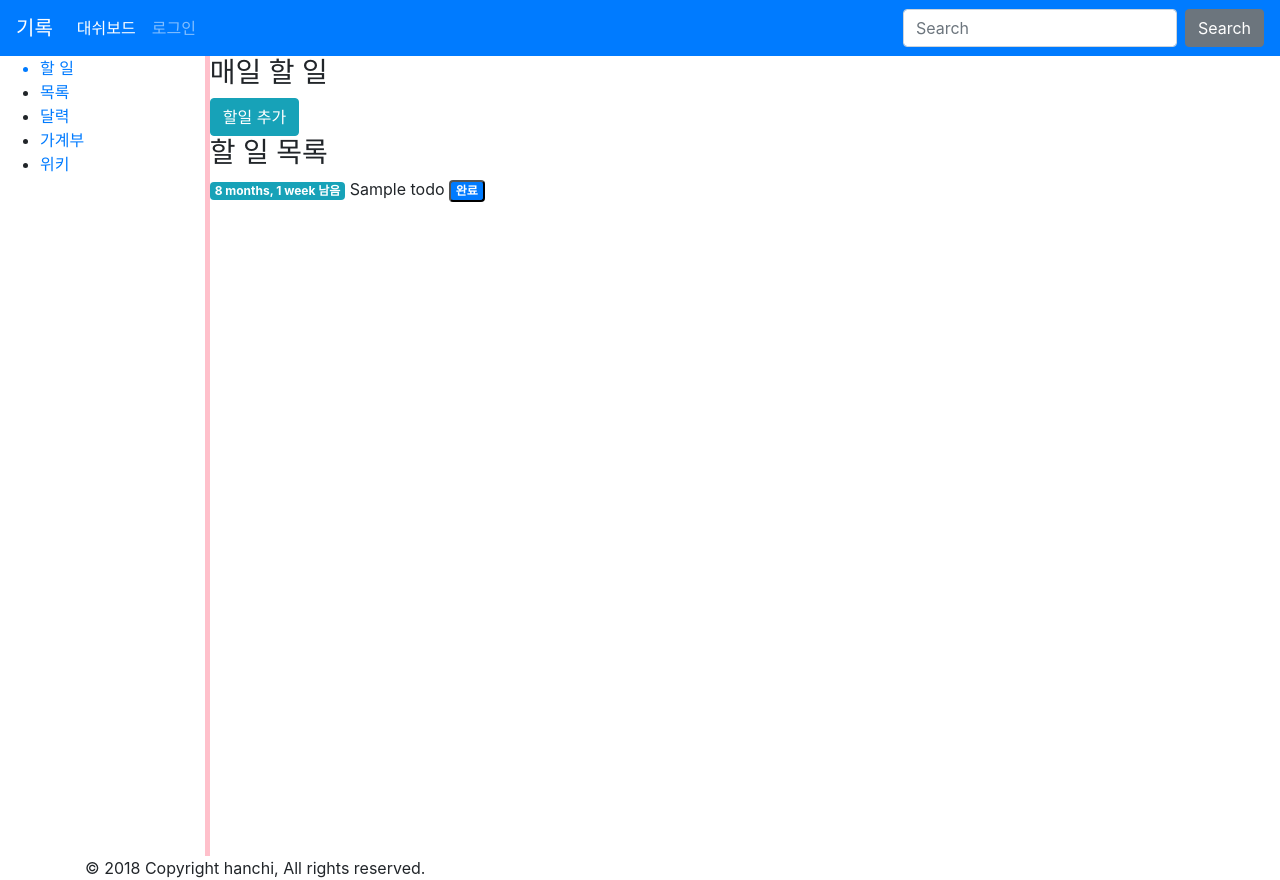
After one commit to lindychi/mnec, a Django app: template nec_todo/templates/nec_todo/todo_list.html in a window 1280 px wide. The commit adds this page. Run offline with Django 3.2, Linux system fonts and the light colour scheme; the template is opened without the code that fills it: most values are stand-ins (such as "Sample title", 1, 10 or a date in 2020); some libraries are stand-ins or nearby versions.

Commit message:
todo list 추가

```diff
--- /dev/null
+++ b/nec/static/css/record.css
@@ -0,0 +1,18 @@
+.wrapper {
+    display: flex;
+    width: 100%;
+}
+
+#sidebar {
+    width: 250px;
+    top: 0;
+    left: 0;
+    height: 100vh;
+    z-index: 999;
+    border-right: 5px solid pink;
+    transition: all 0.3s;
+}
+
+#content {
+  width: 100%;
+}
--- a/nec/templates/base.html
+++ b/nec/templates/base.html
@@ -10,19 +10,25 @@
   <!--Import Google Icon Font-->
   <link href="https://fonts.googleapis.com/icon?family=Material+Icons" rel="stylesheet">
   <!-- Compiled and minified CSS -->
-    <link rel="stylesheet" href="https://cdnjs.cloudflare.com/ajax/libs/materialize/1.0.0-beta/css/materialize.min.css">
-    <!-- <link rel="stylesheet" href="{% static 'css/materialize.min.css' %}"> -->
+  <!-- <link rel="stylesheet" href="https://cdnjs.cloudflare.com/ajax/libs/materialize/1.0.0-beta/css/materialize.min.css"> -->
+  <link rel="stylesheet" href="https://stackpath.bootstrapcdn.com/bootstrap/4.3.1/css/bootstrap.min.css" integrity="sha384-ggOyR0iXCbMQv3Xipma34MD+dH/1fQ784/j6cY/iJTQUOhcWr7x9JvoRxT2MZw1T" crossorigin="anonymous">
+  <link rel="stylesheet" href="{% static 'css/bootstrap.min.css' %}">
+  <link rel="stylesheet" href="{% static 'css/record.css' %}">
   {% block css %}{% endblock %}
 
   <!--Load the AJAX API-->
-    <script type="text/javascript" src="https://www.gstatic.com/charts/loader.js"></script>
+  <!-- <script type="text/javascript" src="https://www.gstatic.com/charts/loader.js"></script>
+  <script src="//cdnjs.cloudflare.com/ajax/libs/jquery/3.2.1/jquery.min.js"></script> -->
+  <script src="https://code.jquery.com/jquery-3.3.1.slim.min.js" integrity="sha384-q8i/X+965DzO0rT7abK41JStQIAqVgRVzpbzo5smXKp4YfRvH+8abtTE1Pi6jizo" crossorigin="anonymous"></script>
+  <script src="https://cdnjs.cloudflare.com/ajax/libs/popper.js/1.14.7/umd/popper.min.js" integrity="sha384-UO2eT0CpHqdSJQ6hJty5KVphtPhzWj9WO1clHTMGa3JDZwrnQq4sF86dIHNDz0W1" crossorigin="anonymous"></script>
+  <script src="https://stackpath.bootstrapcdn.com/bootstrap/4.3.1/js/bootstrap.min.js" integrity="sha384-JjSmVgyd0p3pXB1rRibZUAYoIIy6OrQ6VrjIEaFf/nJGzIxFDsf4x0xIM+B07jRM" crossorigin="anonymous"></script>
   {% block javascript %}{% endblock %}
 
-    <script type="text/javascript" src="https://code.jquery.com/jquery-3.2.1.min.js"></script>
-    <!-- <script src="https://cdnjs.cloudflare.com/ajax/libs/materialize/1.0.0-beta/js/materialize.min.js"></script> -->
-    <!-- <script src="{% static 'js/materialize.min.js' %}"></script> -->
+  <!-- <script type="text/javascript" src="https://code.jquery.com/jquery-3.2.1.min.js"></script> -->
+
   <script>
   $(document).ready(() => {
+    $('.datepicker').datepicker();
     $('.materialize-chips').chips({% block chips_init %}{% endblock %});
     $("form").on("submit", function() {
       $chips = "";
@@ -32,34 +38,38 @@
       $("#id_tags").attr('value', $chips);
     });
     $(".calendar_today").focus();
+    $('select').formSelect();
   });
   </script>
 </head>
 <body>
-<nav>
-    <div class="nav-wrapper">
-        <a class="brand-logo" href="{% url 'dashboard' %}">기록</a>
-        <ul id="nav-mobile" class="right hide-on-med-and-down">
-            <li><a href="{% url 'dashboard' %}">대쉬보드</a></li>
+  <nav class="navbar navbar-expand-lg navbar-dark bg-primary">
+    <a class="navbar-brand" href="{% url 'dashboard' %}">기록</a>
+    <button class="navbar-toggler" type="button" data-toggle="collapse" data-target="#navbarColor01" aria-controls="navbarColor01" aria-expanded="false" aria-label="Toggle navigation">
+      <span class="navbar-toggler-icon"></span>
+    </button>
+
+    <div class="collapse navbar-collapse" id="navbarColor01">
+      <ul class="navbar-nav mr-auto">
+        <li class="nav-item active">
+          <a class="nav-link" href="{% url 'dashboard' %}">대쉬보드<span class="sr-only">(current)</span></a>
+        </li>
         {% if user.is_authenticated %}
-                <li><a href="{% url 'logout' %}">로그아웃</a></li>
+        <li class="nav-item"><a class="nav-link" href="{% url 'logout' %}">로그아웃</a></li>
         {% else %}
-                <li><a href="{% url 'login' %}">로그인</a></li>
+        <li class="nav-item"><a class="nav-link" href="{% url 'login' %}">로그인</a></li>
         {% endif %}
       </ul>
-        <form>
-            <div class="input-field right">
-                <input id="search" type="search" required>
-                <label class="label-icon" for="search"><i class="material-icons">search</i></label>
-                <i class="material-icons">close</i>
-            </div>
+      <form class="form-inline my-2 my-lg-0">
+        <input class="form-control mr-sm-2" type="text" placeholder="Search">
+        <button class="btn btn-secondary my-2 my-sm-0" type="submit">Search</button>
       </form>
     </div>
   </nav>
 
-<!-- Page Layout -->
-<div class="row">
-    <div class="col s12 m4 l2">
+  <div class="wrapper">
+    <!-- Sidebar -->
+    <nav id="sidebar">
       <ul class="collection with-header">
         <a href="{% url 'todo_index' %}"><li class="collection-header {% block todo_active %}{% endblock %}">할 일</li></a>
         {% block todo_inner %}{% endblock %}
@@ -68,8 +78,9 @@
         <li class="collection-header {% block wiki_active %}{% endblock %}"><a href="{% url 'wiki_index' %}">위키</a></li>
         {% block wiki_inner %}{% endblock %}
       </ul>
-    </div>
-    <div class="col s12 m8 l10">
+    </nav>
+    <!-- Page Content -->
+    <div id="content">
       {% block content %}
       <h1 class="page-header">Dashboard</h1>
       <h2 class="sub-header">Section title</h2>
@@ -78,7 +89,6 @@
   </div>
 
   <!-- Compiled and minified JavaScript -->
-    <script src="https://cdnjs.cloudflare.com/ajax/libs/materialize/1.0.0-beta/js/materialize.min.js"></script>
   </body>
 <footer class="page-footer">
   <div class="footer-copyright">
--- a/nec_todo/models.py
+++ b/nec_todo/models.py
@@ -2,8 +2,7 @@ import markdown
 import re
 from django.db import models
 from django.urls import reverse
-from datetime import timedelta
-
+from datetime import timedelta,date
 
 # Create your models here.
 class Todo(models.Model):
@@ -57,3 +56,6 @@ class Todo(models.Model):
             attr_list.append("color:'#e57373'")
             attr_list.append("textColor:'black'")
         return "{" + ",".join(attr_list) + "}"
+
+    def is_past_due(self):
+        return date.today() > self.end_date.date()
--- a/nec_todo/templates/nec_todo/base.html
+++ b/nec_todo/templates/nec_todo/base.html
@@ -3,6 +3,6 @@
 {%  block todo_active %}green lighten-5{% endblock %}
 
 {% block todo_inner %}
-    <li class="collection-item">목록</li>
-    <li class="collection-item">달력</li>
+    <li class="collection-item"><a href="{% url 'todo_list' %}">목록</a></li>
+    <li class="collection-item"><a href="{% url 'todo_index' %}">달력</a></li>
 {% endblock %}
--- a/nec_todo/templates/nec_todo/calendar.html
+++ b/nec_todo/templates/nec_todo/calendar.html
@@ -1,5 +1,5 @@
 {% extends 'nec_todo/base.html' %}
 
 {% block content %}
-  {% include 'nec_todo/index.html' %}
+  {% include 'nec_todo/calendar_inner.html' %}
 {% endblock %}
--- /dev/null
+++ b/nec_todo/templates/nec_todo/todo_list.html
@@ -0,0 +1,19 @@
+{% extends 'nec_todo/base.html' %}
+
+{% block content %}
+  <h3>매일 할 일</h3>
+  <a href="{% url 'todo_create_simple' %}"><button class="btn btn-info">할일 추가</button></a>
+  <h3>할 일 목록</h3>
+  {% for todo in todo_list %}
+    <div>
+      {% if todo.is_past_due %}
+        <span class="badge badge-primary">{{todo.end_date|timesince}} 지남</span>
+        {{ todo.title }}
+      {% else %}
+        <span class="badge badge-info">{{todo.end_date|timeuntil}} 남음</span>
+        {{ todo.title }}
+      {% endif %}
+      <a href="{% url 'todo_do' todo.id %}"><button class="badge badge-primary">완료</button></a>
+    </div>
+  {% endfor %}
+{% endblock %}
--- a/nec_todo/urls.py
+++ b/nec_todo/urls.py
@@ -3,8 +3,10 @@ from . import views
 
 urlpatterns = [
     url(r'^$', views.index, name='todo_index'),
+    url(r'^list$', views.list_all, name='todo_list'),
     url(r'^calendar/(?P<year>[^/]+)/(?P<month>[^/]+)/$', views.calendar, name='todo_calendar'),
     url(r'^create/$', views.create, name='todo_create'),
+    url(r'^create_simple/$', views.create_simple, name='todo_create_simple'),
     url(r'^view/(?P<todo_name>.+)/$', views.view, name='todo_view'),
     url(r'^edit/(?P<todo_id>[^/]+)/$', views.edit, name='todo_edit'),
     url(r'^delete/(?P<todo_id>[^/]+)/$', views.delete, name='todo_delete'),
```
Also changed, not shown: nec_todo/templates/nec_todo/calendar_inner.html (renamed from nec_todo/templates/nec_todo/index.html, +11 -4 lines), nec_todo/templates/nec_todo/create_simple.html (added, +49 -0 lines), nec_todo/views.py (+24 -2 lines). Lines whose indentation alone changed are shown as unchanged.
